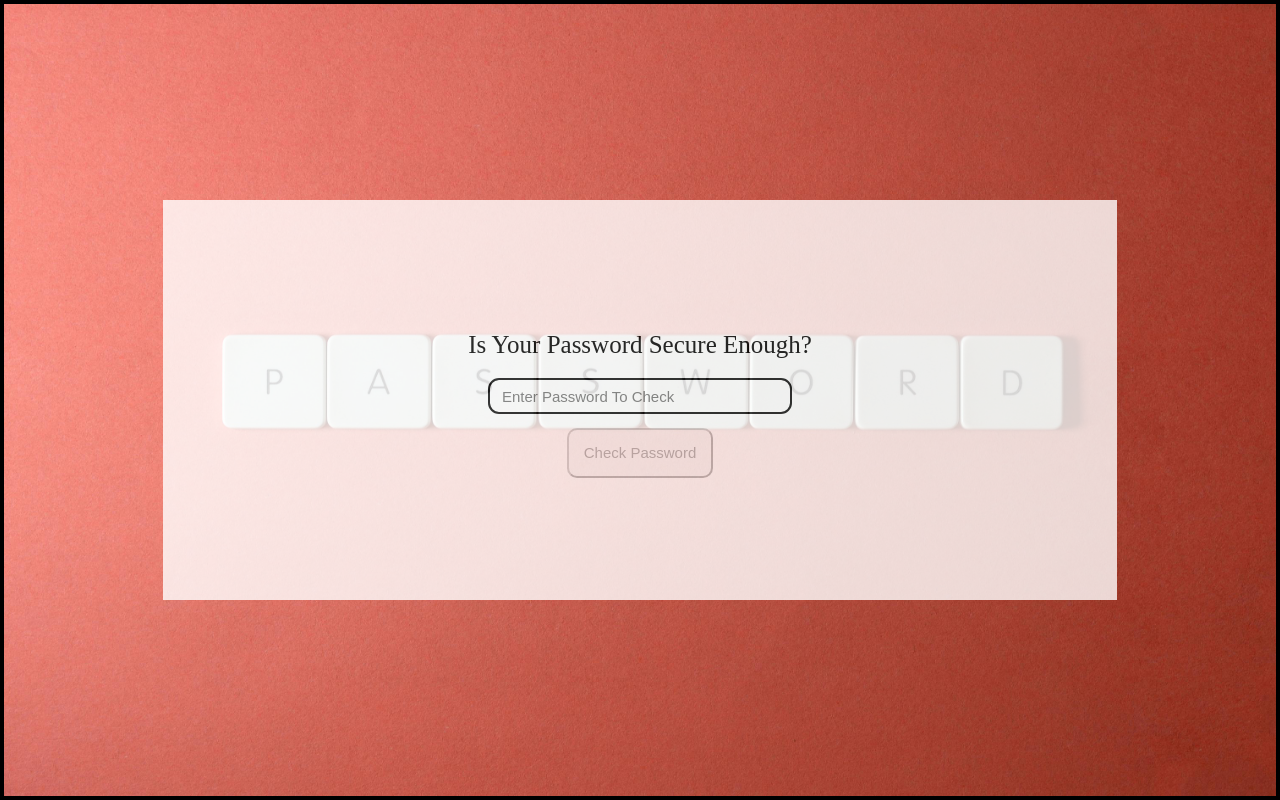
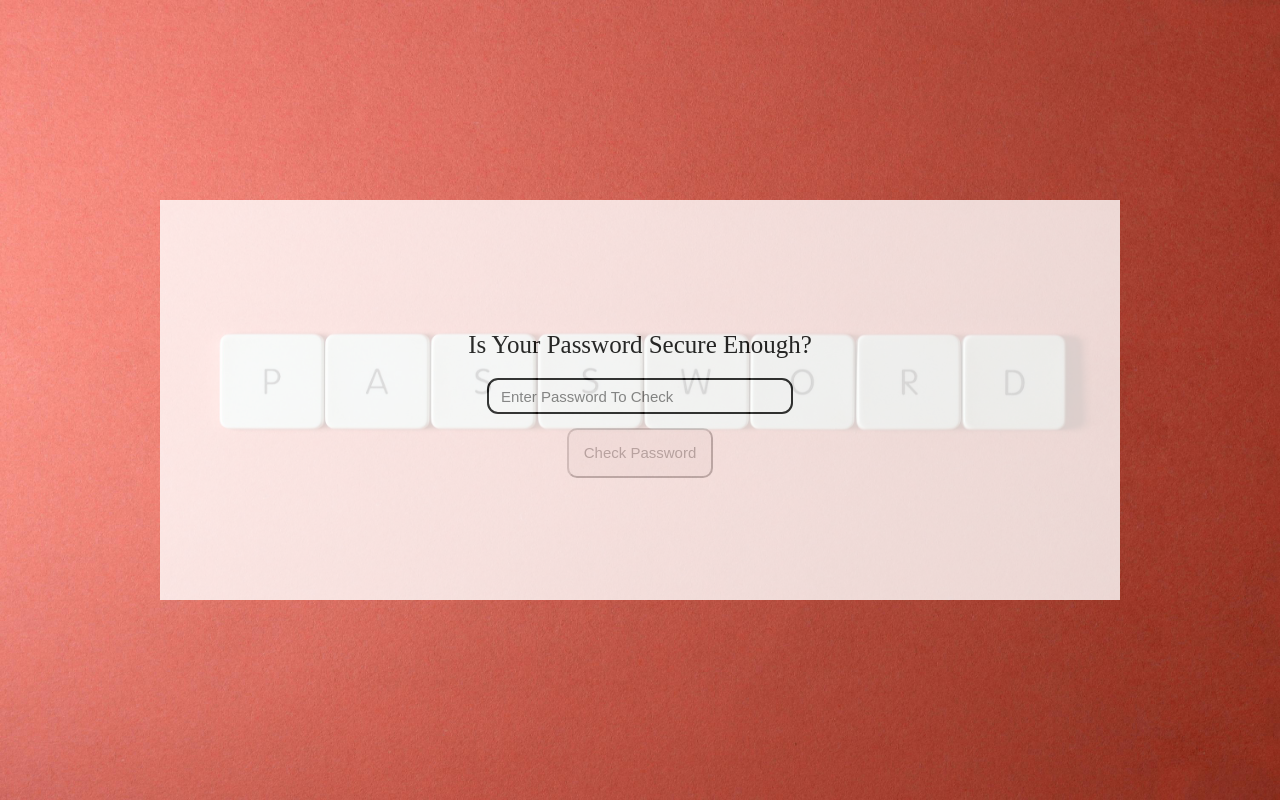
Before and after one commit to zacharybaca/movie-database-api-project, a React (Vite) app: page / in a window 1280 px wide. Built offline with nearby package versions, Linux system fonts and the light colour scheme; the HTML template or start-up script is replaced by a standard one.

Commit message:
Update App.css

```diff
--- a/src/App.css
+++ b/src/App.css
@@ -6,7 +6,6 @@
     box-sizing: border-box;
     max-width: 100%;
     min-height: 100vh;
-    border: 4px solid black;
     background-image: url("./assets/password-blocks.jpg");
     background-size: 100% 100%;
     background-repeat: no-repeat;
```
